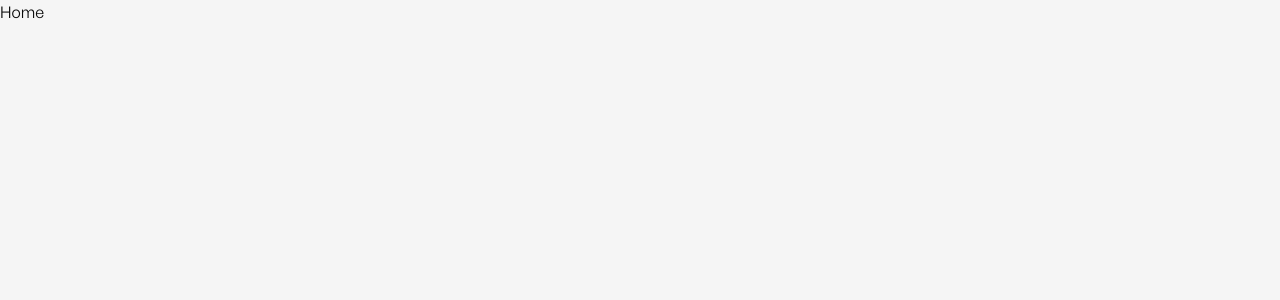
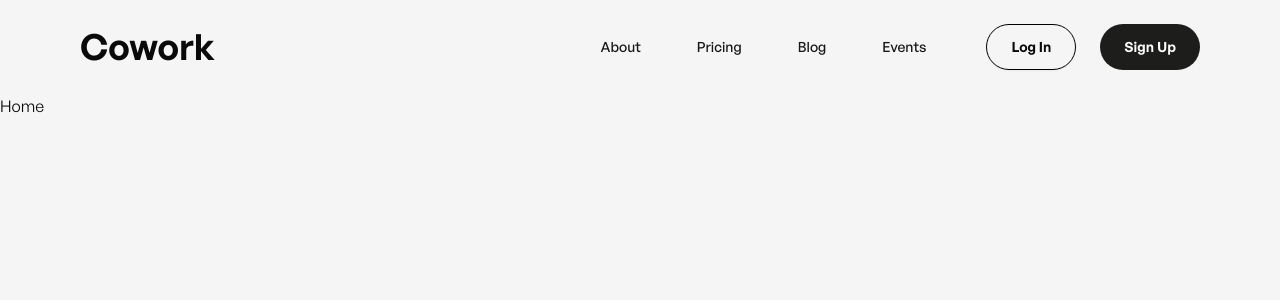
Before and after one commit to gustavoppdev/cowork-landing-page, a Next.js app: page /en in a window 1280 px wide. Shown: the top 300 px of the page. Built offline with nearby package versions, Linux system fonts and the light colour scheme.

Commit message:
feat(navbar): adiciona a navbar

```diff
--- a/messages/en.json
+++ b/messages/en.json
@@ -1,5 +1,14 @@
 {
-  "HomePage": {
-    "title": "hello world!"
+  "Layout": {
+    "NavigationBar": {
+      "links": {
+        "about": "About",
+        "pricing": "Pricing",
+        "blog": "Blog",
+        "events": "Events"
+      },
+      "signUp": "Sign Up",
+      "login": "Log In"
+    }
   }
 }
--- a/messages/es.json
+++ b/messages/es.json
@@ -1,5 +1,14 @@
 {
-  "HomePage": {
-    "title": "hola world!"
+  "Layout": {
+    "NavigationBar": {
+      "links": {
+        "about": "Nosotros",
+        "pricing": "Precios",
+        "blog": "Blog",
+        "events": "Eventos"
+      },
+      "signUp": "Registrarse",
+      "login": "Iniciar sesión"
+    }
   }
 }
--- a/messages/pt.json
+++ b/messages/pt.json
@@ -1,5 +1,14 @@
 {
-  "HomePage": {
-    "title": "oi world!"
+  "Layout": {
+    "NavigationBar": {
+      "links": {
+        "about": "Sobre",
+        "pricing": "Preços",
+        "blog": "Blog",
+        "events": "Eventos"
+      },
+      "signUp": "Cadastrar-se",
+      "login": "Entrar"
+    }
   }
 }
--- a/src/app/[locale]/globals.css
+++ b/src/app/[locale]/globals.css
@@ -3,6 +3,12 @@
 @import "shadcn/tailwind.css";
 
 @custom-variant dark (&:is(.dark *));
+
+@layer utilities {
+  .section-container {
+    @apply container mx-auto px-4 md:px-10 xl:px-20;
+  }
+}
 
 @theme {
   --color-humble-black: #1d1e1c;
@@ -12,6 +18,7 @@
   --color-shiny-pink: #fcbedc;
   --color-almost-orange: #fbc899;
   --color-powerless-grey: #f1f1f1;
+  --color-app-background: #f5f5f5;
 }
 
 @theme inline {
@@ -131,6 +138,6 @@
     @apply border-border outline-ring/50;
   }
   body {
-    @apply bg-[#f5f5f5] text-foreground font-sans;
+    @apply bg-app-background text-foreground font-sans;
   }
 }
--- a/src/app/[locale]/layout.tsx
+++ b/src/app/[locale]/layout.tsx
@@ -10,6 +10,7 @@
 // CSS
 import "./globals.css";
 import { ThemeProvider } from "@/components/theme-provider";
+import NavigationBar from "@/components/layout/NavigationBar";
 
 const generalSans = localFont({
   variable: "--font-general-sans",
@@ -93,7 +94,10 @@
           disableTransitionOnChange
           forcedTheme="light"
         >
-          <NextIntlClientProvider>{children}</NextIntlClientProvider>
+          <NextIntlClientProvider>
+            <NavigationBar />
+            {children}
+          </NextIntlClientProvider>
         </ThemeProvider>
       </body>
     </html>
--- /dev/null
+++ b/src/components/layout/NavigationBar.tsx
@@ -0,0 +1,52 @@
+// Next.js & Next-Intl
+import { Link } from "@/i18n/navigation";
+import { useTranslations } from "next-intl";
+
+// Componentes
+import { Button } from "@/components/ui/button";
+import NavigationBarMobile from "@/components/layout/NavigationBarMobile";
+
+// Constantes
+import { NavigationLinks } from "@/constants";
+
+const NavigationBar = () => {
+  const t = useTranslations("Layout.NavigationBar");
+
+  return (
+    <header>
+      <nav className="section-container py-3.5 lg:py-6 flex justify-between items-center">
+        {/* Logo */}
+        <Button
+          variant={"ghost"}
+          className="text-3xl lg:text-4xl font-semibold pl-0"
+          asChild
+        >
+          <Link href={"/"}>Cowork</Link>
+        </Button>
+
+        {/* Links de navegação */}
+        <div className="hidden lg:flex items-center gap-12">
+          <ul className="flex items-center gap-8">
+            {NavigationLinks.map((link) => (
+              <li key={link.labelKey}>
+                <Button variant={"link"} size={"sm"} asChild>
+                  <Link href={link.href}>{t(link.labelKey)}</Link>
+                </Button>
+              </li>
+            ))}
+          </ul>
+          <div className="flex items-center gap-6">
+            <Button variant={"outline"} className="font-semibold">
+              {t("login")}
+            </Button>
+            <Button className="font-semibold">{t("signUp")}</Button>
+          </div>
+        </div>
+
+        <NavigationBarMobile />
+      </nav>
+    </header>
+  );
+};
+
+export default NavigationBar;
--- /dev/null
+++ b/src/components/layout/NavigationBarMobile.tsx
@@ -0,0 +1,68 @@
+import { Menu } from "lucide-react";
+import { Button } from "../ui/button";
+import {
+  Sheet,
+  SheetContent,
+  SheetDescription,
+  SheetFooter,
+  SheetHeader,
+  SheetTitle,
+  SheetTrigger,
+} from "../ui/sheet";
+import { NavigationLinks } from "@/constants";
+import { Link } from "@/i18n/navigation";
+import { useTranslations } from "next-intl";
+
+const NavigationBarMobile = () => {
+  const t = useTranslations("Layout.NavigationBar");
+
+  return (
+    <div className="block lg:hidden">
+      <Sheet>
+        <SheetTrigger asChild>
+          <Button className="px-4!">
+            <Menu className="size-6" />
+          </Button>
+        </SheetTrigger>
+        <SheetContent className="bg-humble-black w-full border-0 text-white">
+          <SheetHeader className="px-5">
+            {/* Logo */}
+            <SheetTitle className="text-4xl font-semibold text-white">
+              Cowork
+            </SheetTitle>
+            <SheetDescription className="sr-only" />
+          </SheetHeader>
+
+          {/* Links de navegação */}
+          <ul className="flex flex-col gap-8 mt-16 px-5">
+            {NavigationLinks.map((link) => (
+              <li key={link.labelKey}>
+                <Button
+                  variant={"link"}
+                  className="font-bold text-5xl pl-0 text-white "
+                  asChild
+                >
+                  <Link href={link.href}>{t(link.labelKey)}</Link>
+                </Button>
+              </li>
+            ))}
+          </ul>
+
+          {/* Links de autenticação */}
+          <SheetFooter>
+            <div className="flex items-center justify-end gap-6 ">
+              <Button variant={"ghost"} className="font-semibold">
+                {t("signUp")}
+              </Button>
+              <Button variant={"outline"} className="text-black font-semibold">
+                {t("login")}
+              </Button>
+            </div>
+          </SheetFooter>
+        </SheetContent>
+      </Sheet>
+    </div>
+  );
+};
+
+export default NavigationBarMobile;
--- a/src/components/ui/button.tsx
+++ b/src/components/ui/button.tsx
@@ -1,19 +1,21 @@
-import * as React from "react"
-import { cva, type VariantProps } from "class-variance-authority"
-import { Slot } from "radix-ui"
+import * as React from "react";
+import { cva, type VariantProps } from "class-variance-authority";
+import { Slot } from "radix-ui";
 
-import { cn } from "@/lib/utils"
+import { cn } from "@/lib/utils";
 
 const buttonVariants = cva(
-  "inline-flex items-center justify-center gap-2 whitespace-nowrap rounded-md text-sm font-medium transition-all disabled:pointer-events-none disabled:opacity-50 [&_svg]:pointer-events-none [&_svg:not([class*='size-'])]:size-4 shrink-0 [&_svg]:shrink-0 outline-none focus-visible:border-ring focus-visible:ring-ring/50 focus-visible:ring-[3px] aria-invalid:ring-destructive/20 dark:aria-invalid:ring-destructive/40 aria-invalid:border-destructive",
+  "inline-flex cursor-pointer items-center justify-center gap-2 whitespace-nowrap rounded-[42px] text-sm font-medium transition-all disabled:pointer-events-none disabled:opacity-50 [&_svg]:pointer-events-none [&_svg:not([class*='size-'])]:size-4 shrink-0 [&_svg]:shrink-0 outline-none focus-visible:border-ring focus-visible:ring-ring/50 focus-visible:ring-[3px] aria-invalid:ring-destructive/20 dark:aria-invalid:ring-destructive/40 aria-invalid:border-destructive hover:-translate-y-[1px] duration-300 ease-in-out",
   {
     variants: {
       variant: {
-        default: "bg-primary text-primary-foreground hover:bg-primary/90",
+        // Alterado
+        default: "bg-humble-black text-primary-foreground hover:bg-primary/90",
         destructive:
           "bg-destructive text-white hover:bg-destructive/90 focus-visible:ring-destructive/20 dark:focus-visible:ring-destructive/40 dark:bg-destructive/60",
+        // Alterado
         outline:
-          "border bg-background shadow-xs hover:bg-accent hover:text-accent-foreground dark:bg-input/30 dark:border-input dark:hover:bg-input/50",
+          "border border-black bg-app-background shadow-xs hover:bg-accent hover:text-accent-foreground dark:bg-input/30 dark:border-input dark:hover:bg-input/50",
         secondary:
           "bg-secondary text-secondary-foreground hover:bg-secondary/80",
         ghost:
@@ -21,7 +23,7 @@
         link: "text-primary underline-offset-4 hover:underline",
       },
       size: {
-        default: "h-9 px-4 py-2 has-[>svg]:px-3",
+        default: "h-11.5 px-6 py-2 has-[>svg]:px-3",
         xs: "h-6 gap-1 rounded-md px-2 text-xs has-[>svg]:px-1.5 [&_svg:not([class*='size-'])]:size-3",
         sm: "h-8 rounded-md gap-1.5 px-3 has-[>svg]:px-2.5",
         lg: "h-10 rounded-md px-6 has-[>svg]:px-4",
@@ -35,8 +37,8 @@
       variant: "default",
       size: "default",
     },
-  }
-)
+  },
+);
 
 function Button({
   className,
@@ -46,9 +48,9 @@
   ...props
 }: React.ComponentProps<"button"> &
   VariantProps<typeof buttonVariants> & {
-    asChild?: boolean
+    asChild?: boolean;
   }) {
-  const Comp = asChild ? Slot.Root : "button"
+  const Comp = asChild ? Slot.Root : "button";
 
   return (
     <Comp
@@ -58,7 +60,7 @@
       className={cn(buttonVariants({ variant, size, className }))}
       {...props}
     />
-  )
+  );
 }
 
-export { Button, buttonVariants }
+export { Button, buttonVariants };
--- /dev/null
+++ b/src/components/ui/sheet.tsx
@@ -0,0 +1,143 @@
+"use client";
+
+import * as React from "react";
+import { XIcon } from "lucide-react";
+import { Dialog as SheetPrimitive } from "radix-ui";
+
+import { cn } from "@/lib/utils";
+
+function Sheet({ ...props }: React.ComponentProps<typeof SheetPrimitive.Root>) {
+  return <SheetPrimitive.Root data-slot="sheet" {...props} />;
+}
+
+function SheetTrigger({
+  ...props
+}: React.ComponentProps<typeof SheetPrimitive.Trigger>) {
+  return <SheetPrimitive.Trigger data-slot="sheet-trigger" {...props} />;
+}
+
+function SheetClose({
+  ...props
+}: React.ComponentProps<typeof SheetPrimitive.Close>) {
+  return <SheetPrimitive.Close data-slot="sheet-close" {...props} />;
+}
+
+function SheetPortal({
+  ...props
+}: React.ComponentProps<typeof SheetPrimitive.Portal>) {
+  return <SheetPrimitive.Portal data-slot="sheet-portal" {...props} />;
+}
+
+function SheetOverlay({
+  className,
+  ...props
+}: React.ComponentProps<typeof SheetPrimitive.Overlay>) {
+  return (
+    <SheetPrimitive.Overlay
+      data-slot="sheet-overlay"
+      className={cn(
+        "data-[state=open]:animate-in data-[state=closed]:animate-out data-[state=closed]:fade-out-0 data-[state=open]:fade-in-0 fixed inset-0 z-50 bg-black/50",
+        className,
+      )}
+      {...props}
+    />
+  );
+}
+
+function SheetContent({
+  className,
+  children,
+  side = "right",
+  showCloseButton = true,
+  ...props
+}: React.ComponentProps<typeof SheetPrimitive.Content> & {
+  side?: "top" | "right" | "bottom" | "left";
+  showCloseButton?: boolean;
+}) {
+  return (
+    <SheetPortal>
+      <SheetOverlay />
+      <SheetPrimitive.Content
+        data-slot="sheet-content"
+        className={cn(
+          "bg-background data-[state=open]:animate-in data-[state=closed]:animate-out fixed z-50 flex flex-col gap-4 shadow-lg transition ease-in-out data-[state=closed]:duration-300 data-[state=open]:duration-500",
+          side === "right" &&
+            "data-[state=closed]:slide-out-to-right data-[state=open]:slide-in-from-right inset-y-0 right-0 h-full w-3/4 border-l sm:max-w-sm",
+          side === "left" &&
+            "data-[state=closed]:slide-out-to-left data-[state=open]:slide-in-from-left inset-y-0 left-0 h-full w-3/4 border-r sm:max-w-sm",
+          side === "top" &&
+            "data-[state=closed]:slide-out-to-top data-[state=open]:slide-in-from-top inset-x-0 top-0 h-auto border-b",
+          side === "bottom" &&
+            "data-[state=closed]:slide-out-to-bottom data-[state=open]:slide-in-from-bottom inset-x-0 bottom-0 h-auto border-t",
+          className,
+        )}
+        {...props}
+      >
+        {children}
+        {showCloseButton && (
+          <SheetPrimitive.Close className="ring-offset-background focus:ring-ring data-[state=open]:bg-secondary absolute top-5 right-4 rounded-xs  transition-opacity hover:opacity-100 focus:ring-2 focus:ring-offset-2 focus:outline-hidden disabled:pointer-events-none">
+            <XIcon className="size-6" />
+            <span className="sr-only">Close</span>
+          </SheetPrimitive.Close>
+        )}
+      </SheetPrimitive.Content>
+    </SheetPortal>
+  );
+}
+
+function SheetHeader({ className, ...props }: React.ComponentProps<"div">) {
+  return (
+    <div
+      data-slot="sheet-header"
+      className={cn("flex flex-col gap-1.5 p-4", className)}
+      {...props}
+    />
+  );
+}
+
+function SheetFooter({ className, ...props }: React.ComponentProps<"div">) {
+  return (
+    <div
+      data-slot="sheet-footer"
+      className={cn("mt-auto flex flex-col gap-2 p-4", className)}
+      {...props}
+    />
+  );
+}
+
+function SheetTitle({
+  className,
+  ...props
+}: React.ComponentProps<typeof SheetPrimitive.Title>) {
+  return (
+    <SheetPrimitive.Title
+      data-slot="sheet-title"
+      className={cn("text-foreground font-semibold", className)}
+      {...props}
+    />
+  );
+}
+
+function SheetDescription({
+  className,
+  ...props
+}: React.ComponentProps<typeof SheetPrimitive.Description>) {
+  return (
+    <SheetPrimitive.Description
+      data-slot="sheet-description"
+      className={cn("text-muted-foreground text-sm", className)}
+      {...props}
+    />
+  );
+}
+
+export {
+  Sheet,
+  SheetTrigger,
+  SheetClose,
+  SheetContent,
+  SheetHeader,
+  SheetFooter,
+  SheetTitle,
+  SheetDescription,
+};
--- /dev/null
+++ b/src/constants/index.ts
@@ -0,0 +1,21 @@
+import { NavigationLink } from "@/types";
+
+//
+export const NavigationLinks: NavigationLink[] = [
+  {
+    href: "#about",
+    labelKey: "links.about",
+  },
+  {
+    href: "#pricing",
+    labelKey: "links.pricing",
+  },
+  {
+    href: "#blog",
+    labelKey: "links.blog",
+  },
+  {
+    href: "#events",
+    labelKey: "links.events",
+  },
+];
```
Also changed, not shown: src/types/index.ts (added, +8 -0 lines).
